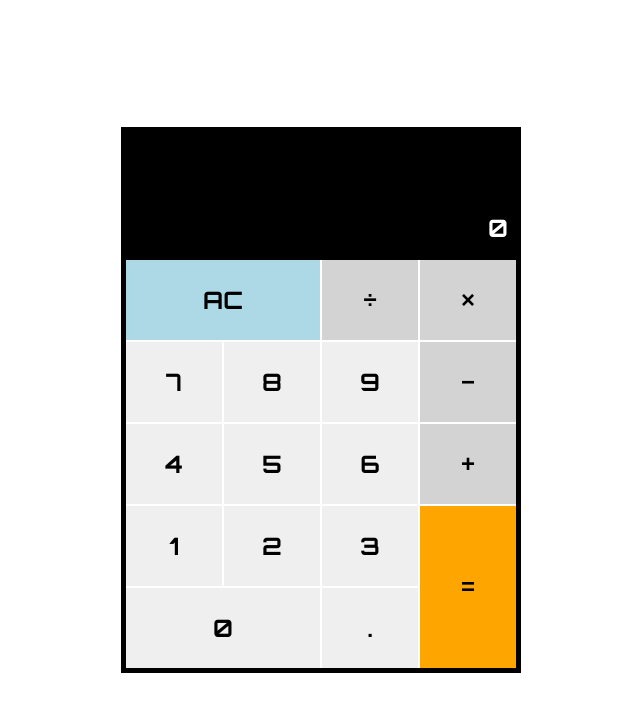
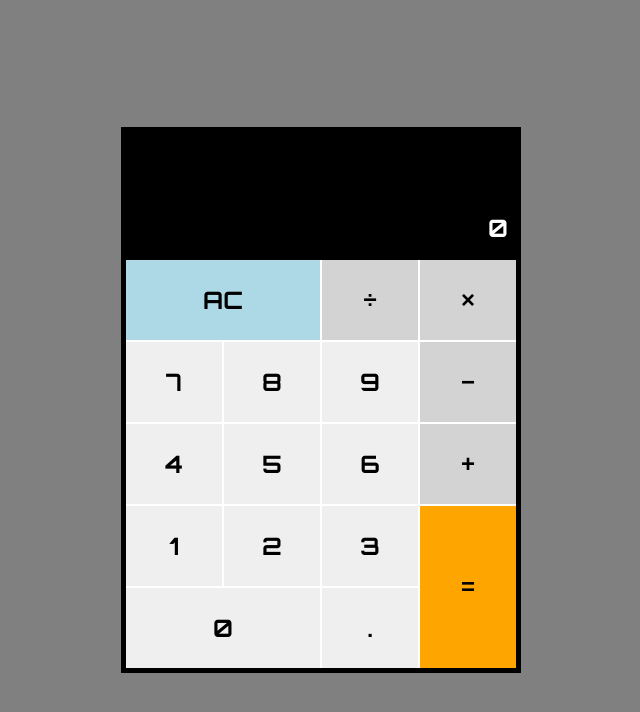
Before and after one commit to spfave/fcc-certificate-projects, a React (Vite) app in the folder front-end/calculator/: page / in a window 1280 px wide. Shown: the top 712 px of the page, without its empty margins (319-959 px from the left). Built offline with nearby package versions, Linux system fonts and the light colour scheme.

Commit message:
Update background color styles

```diff
--- a/front-end/calculator/src/components/keypad.css
+++ b/front-end/calculator/src/components/keypad.css
@@ -1,7 +1,8 @@
 .calculator {
+	background-color: white;
+	border: solid black 5px;
+	font-family: 'Orbitron', sans-serif;
 	width: var(--min-width);
-	font-family: 'Orbitron', sans-serif;
-	border: solid black 5px;
 
 	& .display-input,
 	& .display-output {
--- a/front-end/calculator/src/styles/index.css
+++ b/front-end/calculator/src/styles/index.css
@@ -10,6 +10,7 @@
 
 html,
 body {
+	background-color: gray;
 	font-family: 'Segoe UI', Tahoma, Geneva, Verdana, sans-serif;
 	margin: 0;
 	min-width: var(--min-width);
```
